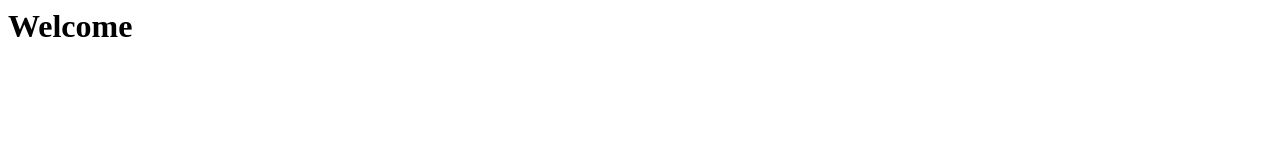
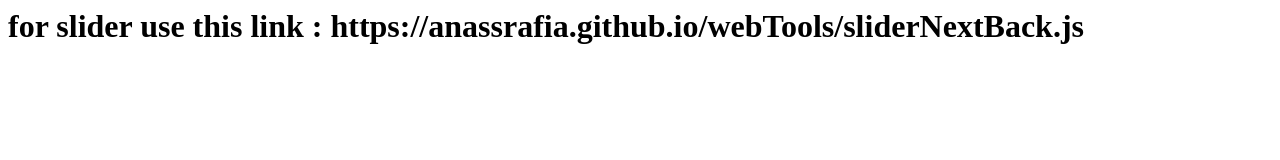
Before and after one commit to anassrafia/webTools, a plain HTML site: page index.html in a window 1280 px wide. Drawn offline with Linux system fonts and the light colour scheme.

Commit message:
Update index.html

```diff
--- a/index.html
+++ b/index.html
@@ -1,11 +1,10 @@
 <html>
 <head>
   <title>TEST</title>
-  <link src="./sliderNextBack.js"/>
 </head>
 <body>
 
-<h1>Welcome</h1>
+<h1>for slider use this link : https://anassrafia.github.io/webTools/sliderNextBack.js </h1>
 
 
 </body>
```
